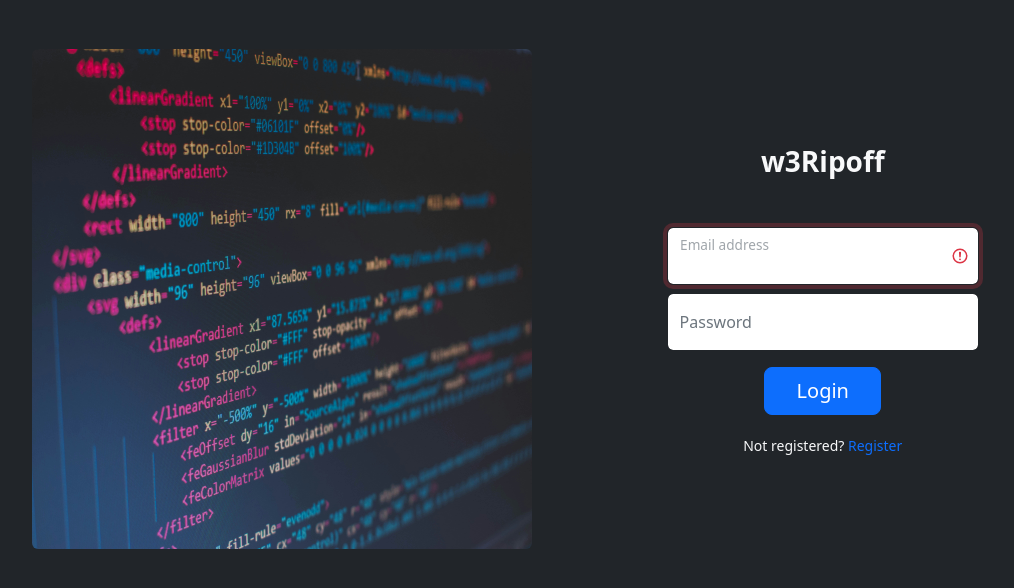
After one commit to BrandonLastomo/w3Ripoff_old, a PHP site: page /register in a window 1280 px wide. The commit adds this page. Shown: the top 588 px of the page, without its empty margins (113-1127 px from the left). Run offline with PHP 8.4, Linux system fonts and the light colour scheme.

Commit message:
add login and register page
register page isn't working yet

```diff
--- /dev/null
+++ b/conn.php
@@ -0,0 +1,5 @@
+<?php
+
+$conn = mysqli_connect("localhost", "root", "", "w3ripoff");
+
+?>
--- a/index.php
+++ b/index.php
@@ -38,10 +38,8 @@
           </ul>
         </li>
       </ul>
-      <form class="d-flex">
-        <a href="login.php">
+      <form class="d-flex" action="/login.php">
         <button class="btn btn-danger" type="submit">Login</button>
-        </a>
       </form>
     </div>
   </div>
--- /dev/null
+++ b/register.php
@@ -0,0 +1,94 @@
+<?php
+    session_start();
+    include "conn.php";
+
+    if (isset ($_POST["login"])) {
+        $email = $_POST["email"];
+        $password = $_POST["password"];
+        // $password = md5($_POST["password"]);
+
+        $sql =  mysqli_query($conn, "select * from users where email = '$email' AND password = '$password'");
+
+        if (mysqli_num_rows($sql) === 1) {
+            $row = mysqli_fetch_assoc($sql);
+            if ($row['email'] === $email && $row['password'] === $password) {
+                $_SESSION['email'] = $row['email'];
+                // $_SESSION['nama'] = $row['nama'];
+                $_SESSION['id'] = $row['id'];
+                header("Location: index.php");
+                exit();
+            }
+                echo "
+                <script>
+                    alert('Login berhasil');
+                </script>
+                ";
+                header('Location: index.php');
+        }
+
+        else {
+            echo "
+            <script>
+                alert('Email atau password anda salah!');
+            </script>
+            ";
+        }
+
+    }
+
+?>
+
+
+<!DOCTYPE html>
+<html lang="en">
+<head>
+    <meta charset="UTF-8">
+    <meta name="viewport" content="width=device-width, initial-scale=1.0">
+    <meta http-equiv="X-UA-Compatible" content="ie=edge">
+    <link rel="stylesheet" href="public/css/bootstrap.css">
+    <link rel="stylesheet" href="public/css/style.css">
+    <title>Login</title>
+</head>
+<body class="bg-dark">
+
+
+    <div class="row justify-content-start border border-dark my-4 mx-5 text-light">
+        <div class="col-sm-5 my-4 ms-5 ps-5">
+            <img src="public/img/loginImg.jpg" class="rounded float-start" style="width: 500px; height: 500px">
+        </div>
+        <div class="col-md-5" style="margin-top: 120px; margin-left: 100px">
+
+                <main class="form-signin">
+                    <h1 class="h3 mb-5 fw-normal text-center"><b>w3Ripoff</b></h1>
+
+                    <form action="/login.php" method="POST">
+                        <center>
+                    <div class="form-floating col-md-8 pb-1">
+                        <input type="email" name="email" class="form-control border border-dark @error('email') is-invalid @enderror"
+                        id="email" placeholder="name@example.com" autofocus required>
+                        <label for="email" class="text-secondary">Email address</label>
+                        <div class="invalid-feedback">
+                        </div>
+                    </div>
+
+                    <div class="form-floating col-md-8 pb-3">
+                        <input type="password" name="password" class="form-control border border-dark" id="password" placeholder="Password" required>
+                        <label for="password" class="text-secondary">Password</label>
+                    </div>
+
+                    <button class="w-25 btn btn-lg btn-primary mb-1" type="submit" name="login">Login</button>
+
+                    </center>
+                    </form>
+                    <small class="d-block text-center mt-3">
+                        Not registered? <a href="/register" class="text-decoration-none text-brown">Register</a>
+                    </small>
+                </main>
+            </div>
+        </div>
+
+
+<script type="text/javascript" src="/js/bootstrap.js"></script>
+
+</body>
+</html>
```
Also changed, not shown: login.php (added, +94 -0 lines), public/img/loginImg.jpg (added).
